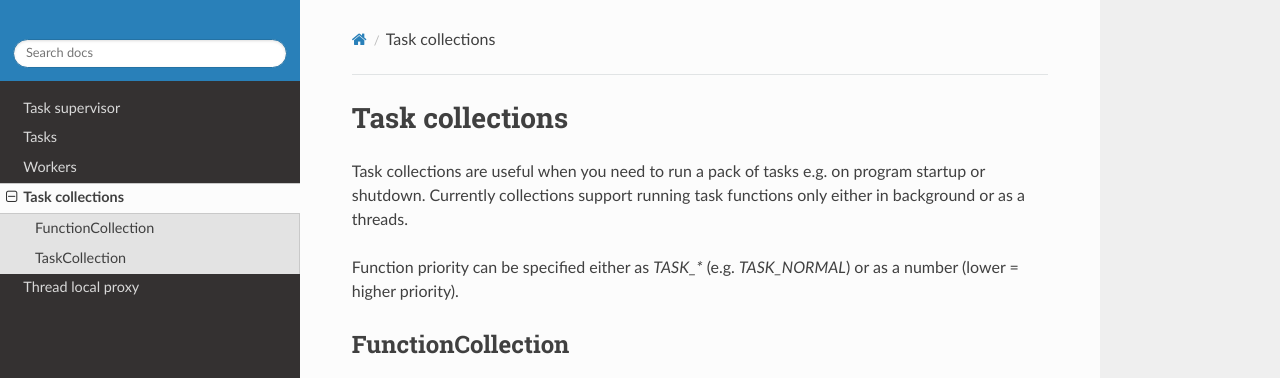
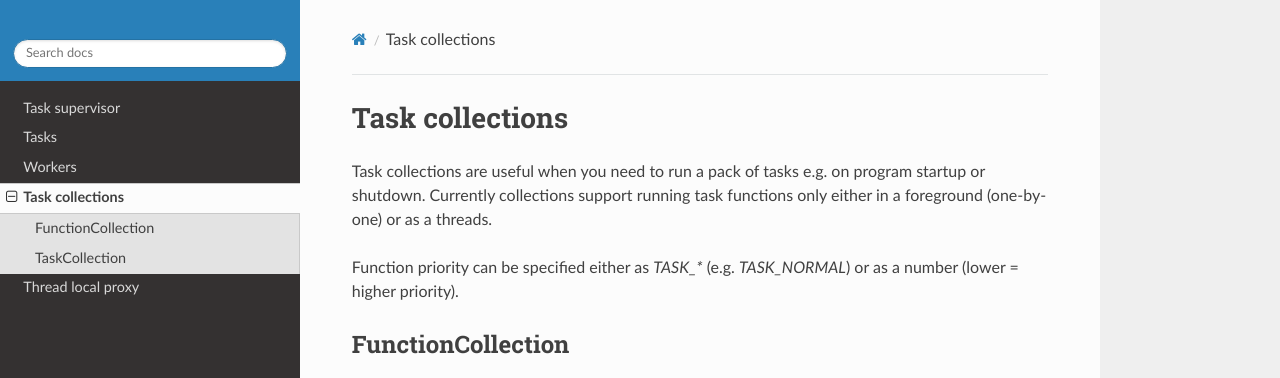
Before and after one commit to alttch/atasker, a Sphinx documentation site: the page built from doc/collections.rst, in a window 1280 px wide and 900 px high. Shown: the top 378 px of the window. Built offline with Sphinx 7.4.7 and the Read the Docs theme 2.0.0, drawn with Linux system fonts in a browser that asks for light colours.

Commit message:
collections.rst

```diff
--- a/doc/collections.rst
+++ b/doc/collections.rst
@@ -3,7 +3,7 @@ Task collections
 
 Task collections are useful when you need to run a pack of tasks e.g. on
 program startup or shutdown. Currently collections support running task
-functions only either in background or as a threads.
+functions only either in a foreground (one-by-one) or as a threads.
 
 Function priority can be specified either as *TASK_\** (e.g. *TASK_NORMAL*) or
 as a number (lower = higher priority).
```
